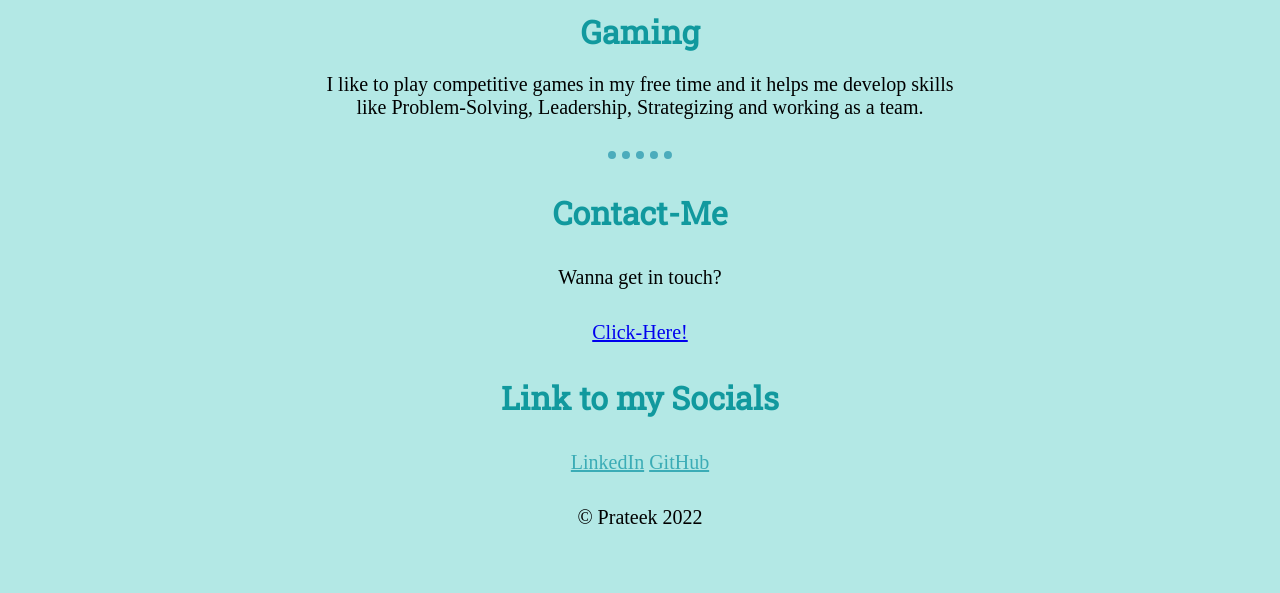
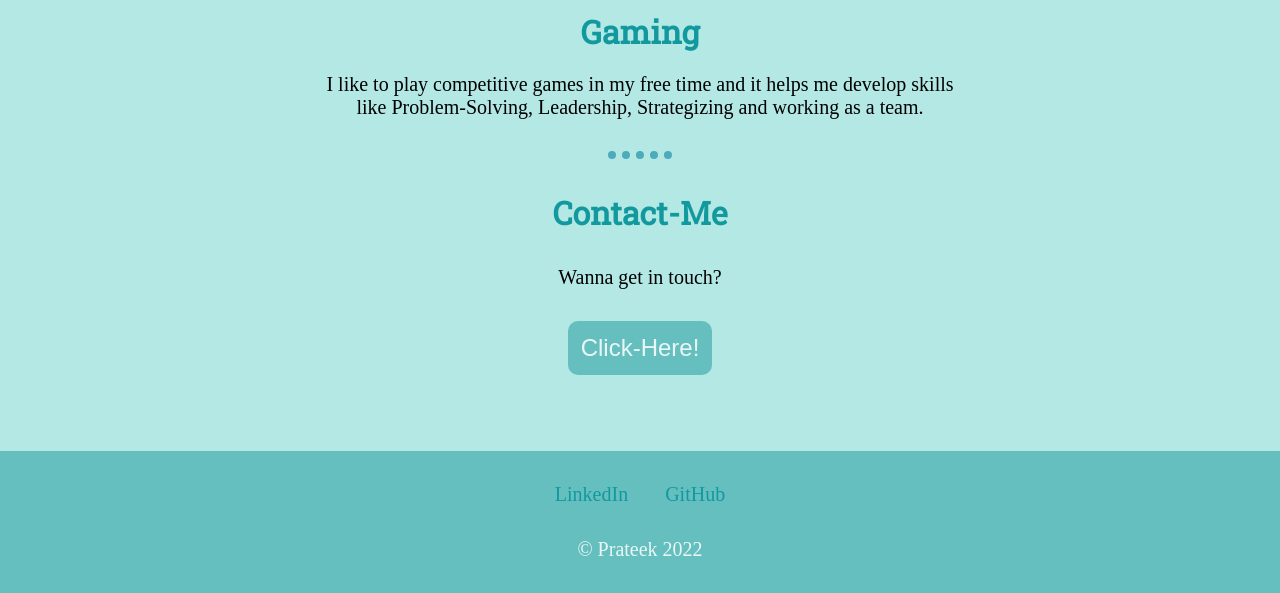
Before and after one commit to Prateek53/My-Site, a plain HTML site: page index.html in a window 1280 px wide. Shown: the part 2023-2616 px from the top of the page. Before the commit the page ends 2584 px from the top, so only its background shows below. Drawn offline with Linux system fonts and the light colour scheme.

Commit message:
modified footer

```diff
--- a/css/styles.css
+++ b/css/styles.css
@@ -27,6 +27,9 @@ p {
 .container-one {
   position: relative;
   padding: 1rem;
+}
+.container-three {
+  background-color: #66bfbf;
 }
 .cloud-one {
   height: 10rem;
@@ -63,9 +66,9 @@ p {
   margin: 3.5rem auto 2rem auto;
   width: 35%;
 }
-.social {
-  color: #3bacb6;
-}
+/* .social {
+  color: #11999e;
+} */
 #coding {
   margin-top: 0;
 }
@@ -84,3 +87,28 @@ hr {
   width: 50%;
   margin: 1.25rem auto 2rem auto;
 }
+#tm {
+  margin-bottom: 0;
+  color: #eaf6f6;
+  padding-bottom: 2rem;
+}
+.social {
+  color: #11999e;
+  text-decoration: none;
+  margin: 1rem;
+}
+#scls {
+  padding-top: 2rem;
+}
+.button {
+  background-color: #66bfbf;
+  border: none;
+  border-radius: 10px;
+  font-size: 1.5rem;
+  padding: 0.8rem;
+  margin-bottom: 3.5rem;
+}
+.btn {
+  text-decoration: none;
+  color: #eaf6f6;
+}
--- a/index.html
+++ b/index.html
@@ -87,18 +87,20 @@
         <div class="contact-me">
           <h3 class="heading-three heading">Contact-Me</h3>
           <p>Wanna get in touch?</p>
-          <p><a href="mailto:myemail@gmail.com" class="btn">Click-Here!</a></p>
+          <button class="button">
+            <a href="mailto:myemail@gmail.com" class="btn">Click-Here!</a>
+          </button>
         </div>
       </div>
     </main>
     <footer>
       <div class="container-three">
-        <h3 class="heading-three heading">Link to my Socials</h3>
-        <p>
+        <!-- <h3 class="heading-three heading">Link to my Socials</h3> -->
+        <p id="scls">
           <a href="https://in.linkedin.com/" class="social">LinkedIn</a>
           <a href="https://github.com/" class="social">GitHub</a>
         </p>
-        <p>&copy; Prateek 2022</p>
+        <p id="tm">&copy; Prateek 2022</p>
       </div>
     </footer>
   </body>
```
